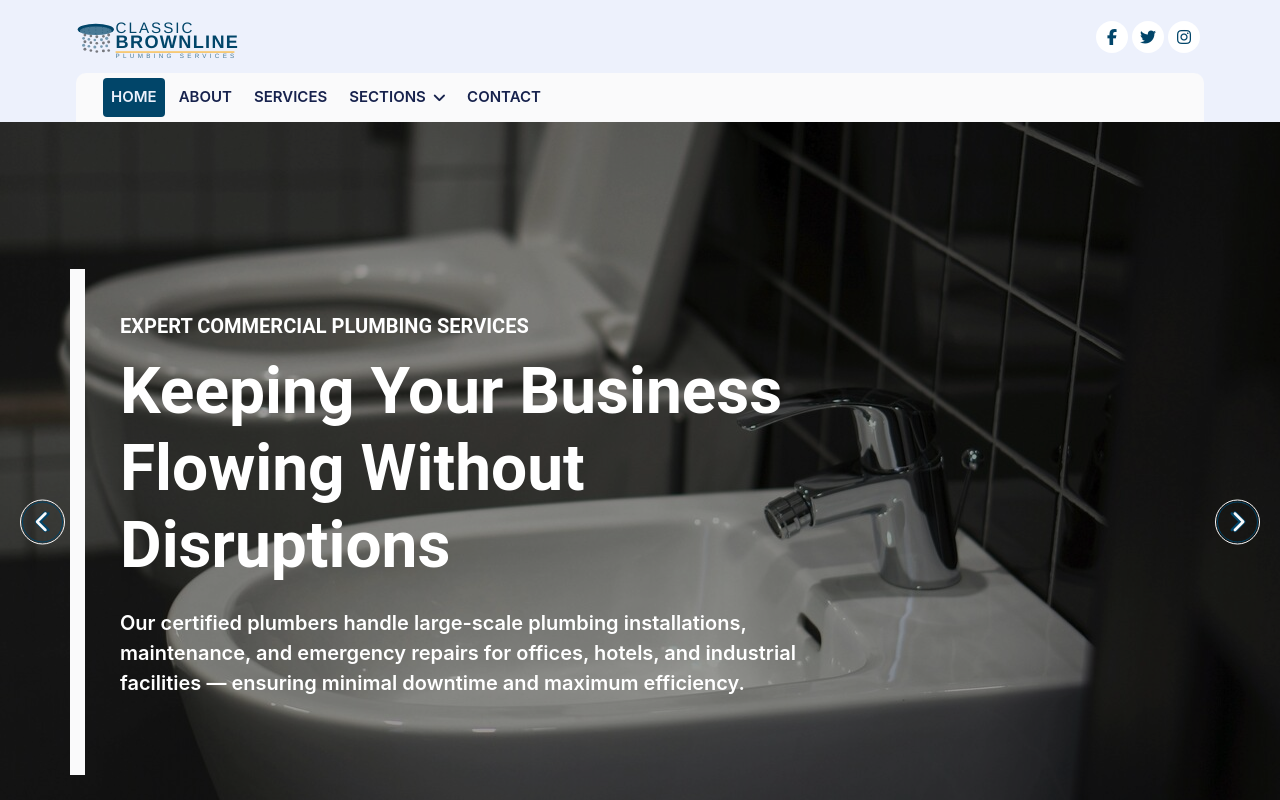
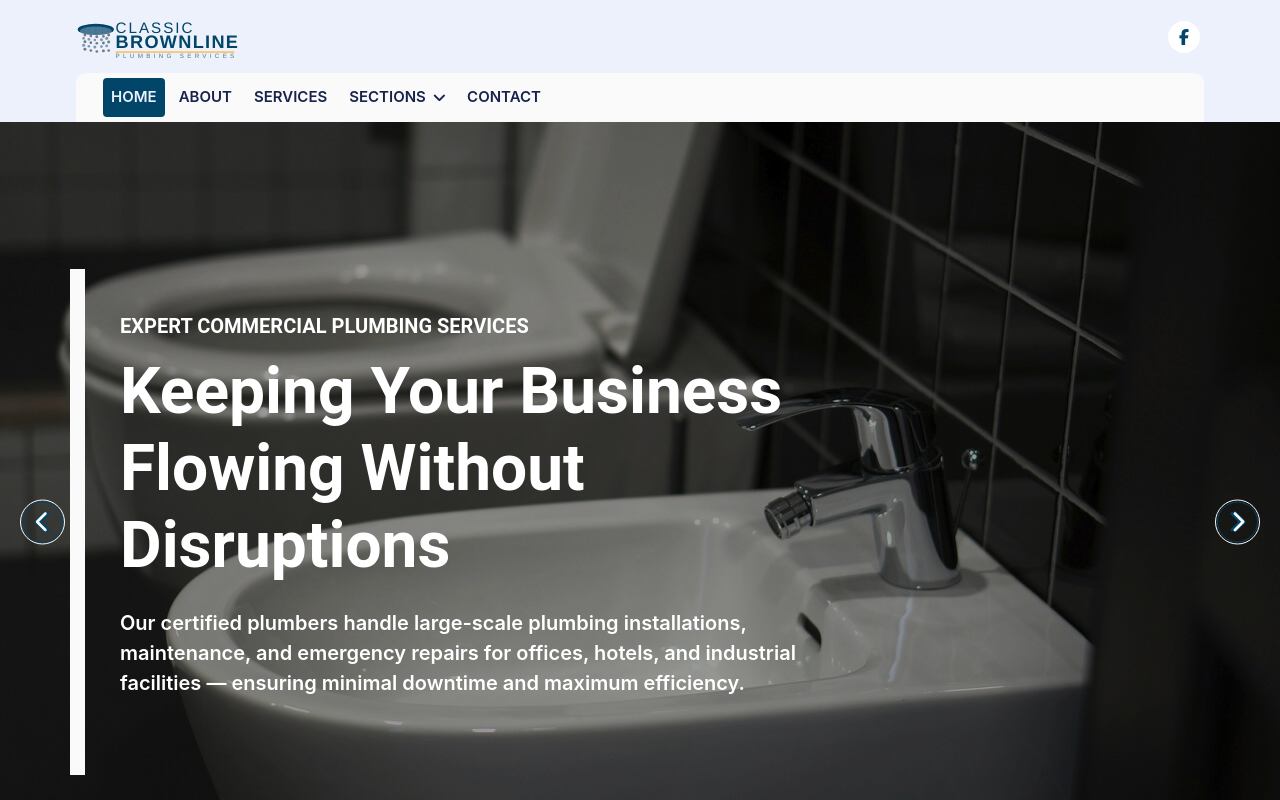
Before and after one commit to DafetiteOgaga/classic_brownline_plumbing_services, a React (Create React App) app in the folder classic_brownline_plumbing_services_website/: page / in a window 1280 px wide. Shown: the top 800 px of the page. Built offline with nearby package versions, Linux system fonts and the light colour scheme.

Commit message:
socials.js: removed X, instagram and added fb link

```diff
--- a/classic_brownline_plumbing_services_website/src/components/modularComponents/socials.js
+++ b/classic_brownline_plumbing_services_website/src/components/modularComponents/socials.js
@@ -1,10 +1,10 @@
 
 
 const topbarSocials = [
-    {icon: "fa-facebook-f", link: "##"},
-    {icon: "fa-twitter", link: "##"},
+    {icon: "fa-facebook-f", link: "https://www.facebook.com/profile.php?id=61585026037655"},
+    // {icon: "fa-twitter", link: "##"},
     // {icon: "fa-linkedin-in", link: "##"},
-    {icon: "fa-instagram", link: "##"},
+    // {icon: "fa-instagram", link: "##"},
 	// {icon: "fa-youtube", link: "##"},
 ]
 
```
